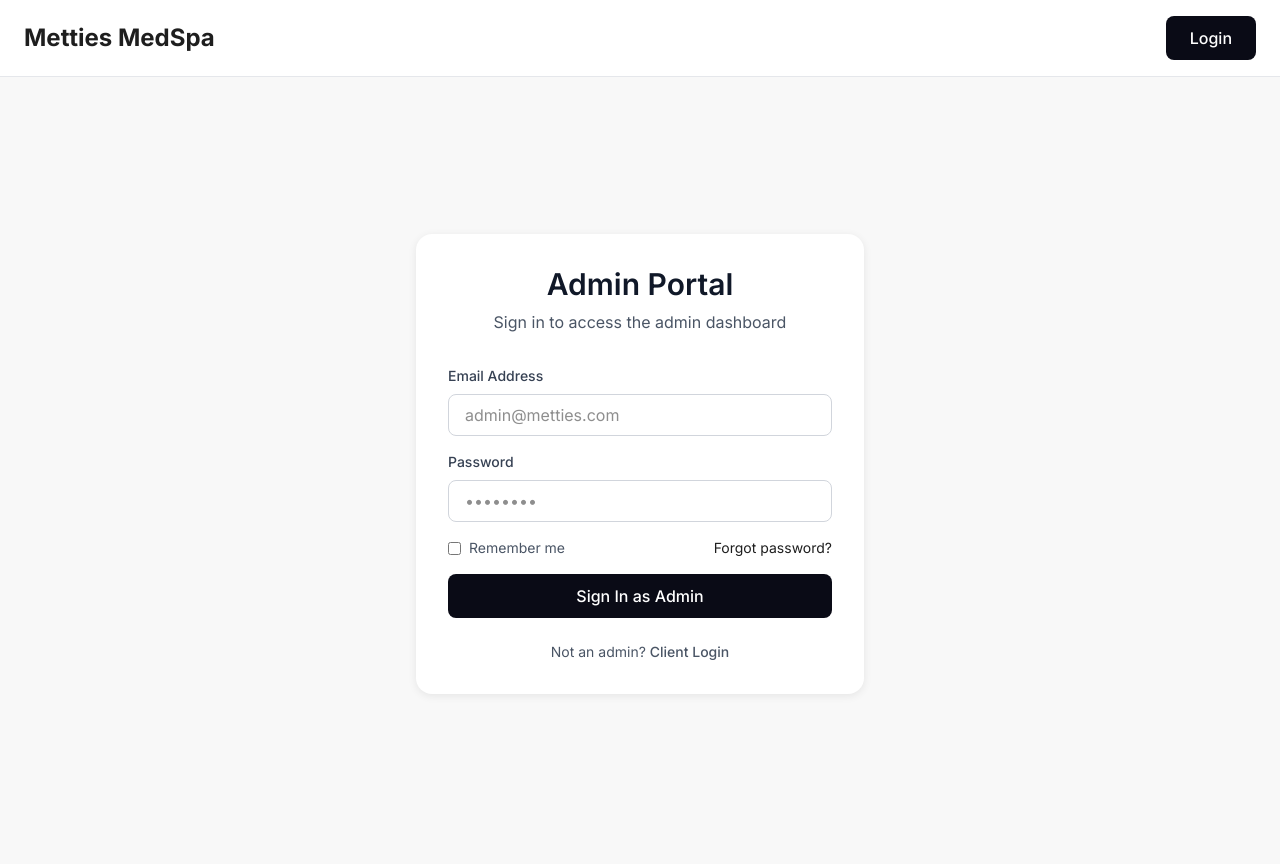
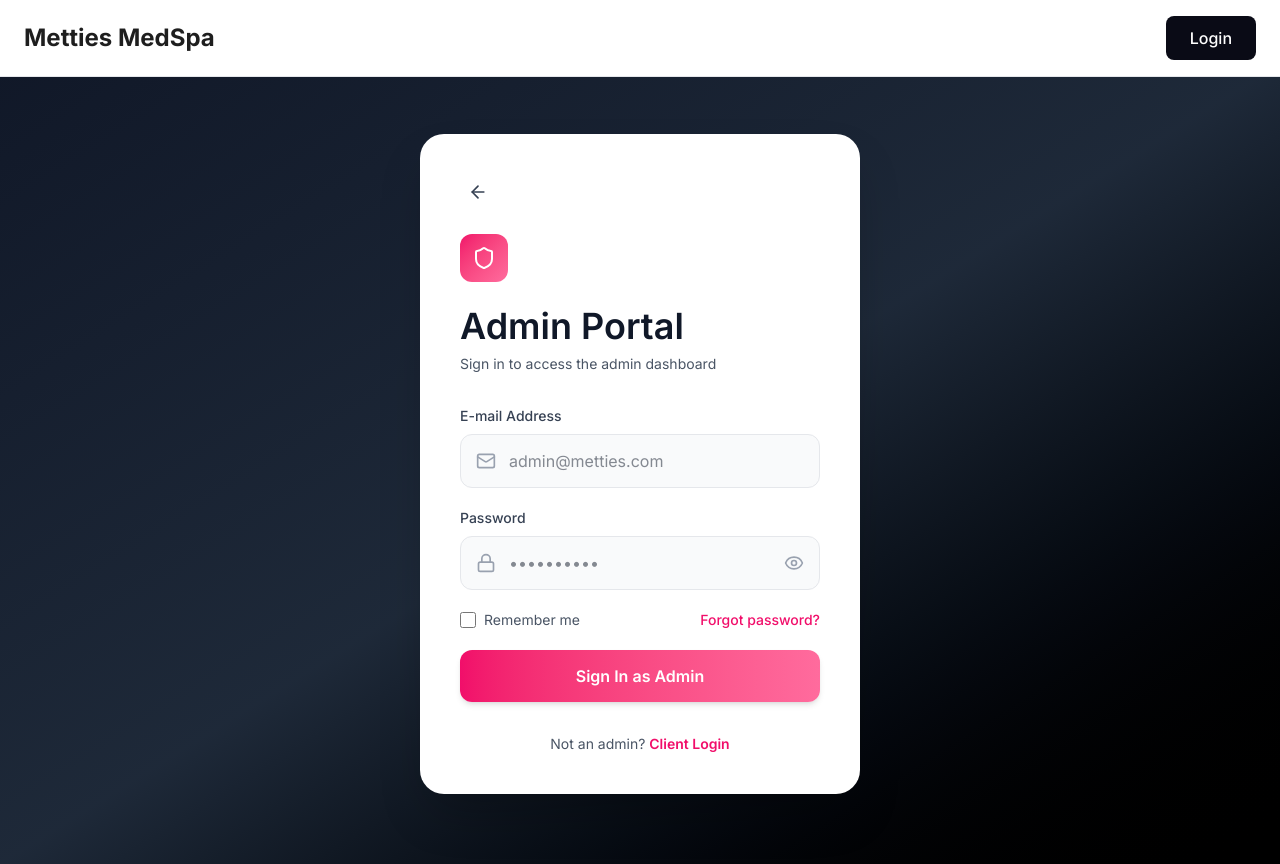
Before and after one commit to techstersdigitalagency/mettiesmedspa, a React (Vite) app: page /admin/login in a window 1280 px wide. Built offline with nearby package versions, Linux system fonts and the light colour scheme.

Commit message:
Updated AdminLogin.jsx

```diff
--- a/src/pages/admin/AdminLogin.jsx
+++ b/src/pages/admin/AdminLogin.jsx
@@ -1,11 +1,14 @@
 import { useState } from "react";
 import { useNavigate, Link } from "react-router-dom";
 import { motion } from "framer-motion";
+import { ArrowLeft, Mail, Lock, Eye, EyeOff, Shield } from "lucide-react";
 import { useAuth } from "../../context/AuthContext";
 
 const AdminLogin = () => {
   const [email, setEmail] = useState("");
   const [password, setPassword] = useState("");
+  const [showPassword, setShowPassword] = useState(false);
+  const [rememberMe, setRememberMe] = useState(false);
   const navigate = useNavigate();
   const { login } = useAuth();
 
@@ -22,73 +25,113 @@ const AdminLogin = () => {
   };
 
   return (
-    <div className="min-h-screen flex items-center justify-center bg-accent-main py-12 px-4">
+    <div className="min-h-screen flex items-center justify-center bg-gradient-to-br from-gray-900 via-gray-800 to-black py-8 sm:py-12 px-4">
       <motion.div
         initial={{ opacity: 0, y: 20 }}
         animate={{ opacity: 1, y: 0 }}
         transition={{ duration: 0.5 }}
-        className="card w-full max-w-md p-8"
+        className="w-full max-w-[440px]"
       >
-        <div className="text-center mb-8">
-          <h1 className="text-3xl font-bold text-gray-900 mb-2">
+        <div className="bg-white rounded-3xl p-8 sm:p-10 shadow-2xl">
+          <button
+            onClick={() => navigate(-1)}
+            className="mb-6 p-2 hover:bg-gray-100 rounded-lg transition-colors inline-flex"
+          >
+            <ArrowLeft size={20} className="text-gray-700" />
+          </button>
+
+          <div className="mb-8">
+            <div className="w-12 h-12 bg-gradient-to-br from-[#f10e6a] to-[#ff6b9d] rounded-xl flex items-center justify-center mb-6">
+              <Shield className="text-white" size={24} />
+            </div>
+            <h1 className="text-3xl sm:text-4xl font-bold text-gray-900 mb-2">
               Admin Portal
             </h1>
-          <p className="text-gray-600">Sign in to access the admin dashboard</p>
+            <p className="text-gray-600 text-sm">
+              Sign in to access the admin dashboard
+            </p>
           </div>
 
-        <form onSubmit={handleSubmit} className="space-y-4">
+          <form onSubmit={handleSubmit} className="space-y-5">
             <div>
               <label className="block text-sm font-medium text-gray-700 mb-2">
-              Email Address
+                E-mail Address
               </label>
+              <div className="relative">
+                <Mail className="absolute left-4 top-1/2 transform -translate-y-1/2 text-gray-400" size={20} />
                 <input
                   type="email"
                   value={email}
                   onChange={(e) => setEmail(e.target.value)}
-              className="w-full px-4 py-2 border border-gray-300 rounded-lg focus:outline-none focus:ring-2 focus:ring-primary focus:border-transparent"
+                  className="w-full pl-12 pr-4 py-3.5 bg-gray-50 border border-gray-200 rounded-xl focus:outline-none focus:ring-2 focus:ring-[#f10e6a] focus:border-transparent transition-all text-gray-900"
                   placeholder="admin@metties.com"
                   required
                 />
+              </div>
             </div>
 
             <div>
               <label className="block text-sm font-medium text-gray-700 mb-2">
                 Password
               </label>
+              <div className="relative">
+                <Lock className="absolute left-4 top-1/2 transform -translate-y-1/2 text-gray-400" size={20} />
                 <input
-              type="password"
+                  type={showPassword ? "text" : "password"}
                   value={password}
                   onChange={(e) => setPassword(e.target.value)}
-              className="w-full px-4 py-2 border border-gray-300 rounded-lg focus:outline-none focus:ring-2 focus:ring-primary focus:border-transparent"
-              placeholder="••••••••"
+                  className="w-full pl-12 pr-12 py-3.5 bg-gray-50 border border-gray-200 rounded-xl focus:outline-none focus:ring-2 focus:ring-[#f10e6a] focus:border-transparent transition-all text-gray-900"
+                  placeholder="••••••••••"
                   required
                 />
+                <button
+                  type="button"
+                  onClick={() => setShowPassword(!showPassword)}
+                  className="absolute right-4 top-1/2 transform -translate-y-1/2 text-gray-400 hover:text-gray-600"
+                >
+                  {showPassword ? <EyeOff size={20} /> : <Eye size={20} />}
+                </button>
+              </div>
             </div>
 
             <div className="flex items-center justify-between text-sm">
-            <label className="flex items-center">
-              <input type="checkbox" className="mr-2" />
-              <span className="text-gray-600">Remember me</span>
+              <label className="flex items-center cursor-pointer">
+                <input
+                  type="checkbox"
+                  checked={rememberMe}
+                  onChange={(e) => setRememberMe(e.target.checked)}
+                  className="w-4 h-4 rounded border-gray-300 text-[#f10e6a] focus:ring-[#f10e6a]"
+                />
+                <span className="ml-2 text-gray-600">Remember me</span>
               </label>
-            <a href="#" className="text-primary hover:underline">
+              <Link
+                to="/forgot-password"
+                className="text-[#f10e6a] hover:underline font-medium"
+              >
                 Forgot password?
-            </a>
+              </Link>
             </div>
 
-          <button type="submit" className="btn-primary w-full">
+            <button
+              type="submit"
+              className="w-full bg-gradient-to-r from-[#f10e6a] to-[#ff6b9d] text-white py-3.5 rounded-xl font-semibold hover:shadow-lg transition-all shadow-md"
+            >
               Sign In as Admin
             </button>
           </form>
 
-        <p className="text-center text-gray-600 text-sm mt-6">
+          <div className="mt-8 text-center">
+            <p className="text-gray-600 text-sm">
               Not an admin?{" "}
               <Link
                 to="/login"
-            className="text-primary hover:underline font-medium"
+                className="text-[#f10e6a] hover:underline font-semibold"
               >
                 Client Login
               </Link>
             </p>
+          </div>
+        </div>
       </motion.div>
     </div>
   );
```
Lines whose indentation alone changed are shown as unchanged.
